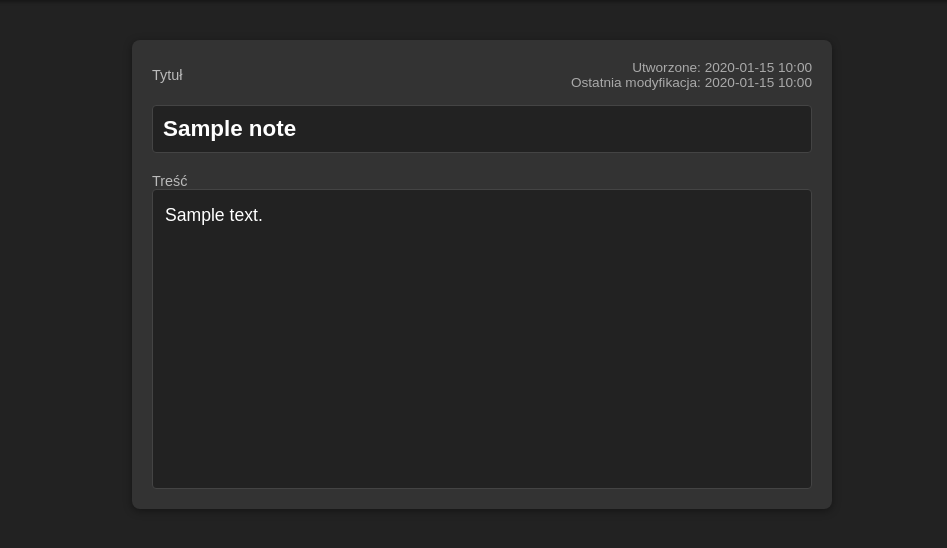
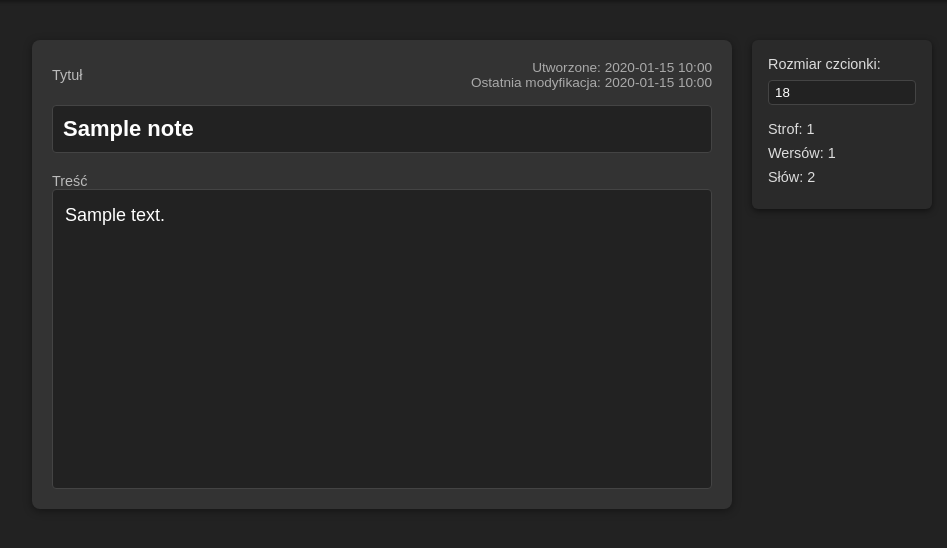
Before and after one commit to dopeman27/NotRapnik, a Flask app: page /notes/1 in a window 1280 px wide. Shown: the part 70-618 px from the top of the page, without its empty margins (158-1105 px from the left). Run offline with Flask 3, Linux system fonts and the light colour scheme; a user stored in the database is signed in; tables that the repository leaves empty hold one stand-in row (values such as "Sample post").

Commit message:
added new features to note-site, counters and font changer

```diff
--- a/static/style.css
+++ b/static/style.css
@@ -1,4 +1,3 @@
-
 *, *::before, *::after {
   box-sizing: border-box;
 }
@@ -268,8 +267,7 @@ body {
 }
 
 .note-container {
-  max-width: 700px;
-  margin: 40px auto;
+  width: 700px;
   padding: 20px;
   background: #333;
   border-radius: 8px;
@@ -300,7 +298,7 @@ body {
   padding: 10px;
   background: #222;
   color: #fff;
-  font-size: 1.4rem;
+  font-size: 1.6rem;
   border: 1px solid #444;
   border-radius: 4px;
   margin-bottom: 20px;
@@ -323,7 +321,7 @@ body {
   padding: 12px;
   background: #222;
   color: #fff;
-  font-size: 1.1rem;
+  font-size: 1.15rem;
   line-height: 1.5;
   border: 1px solid #444;
   border-radius: 4px;
@@ -332,3 +330,41 @@ body {
   overflow-wrap: break-word;
   cursor: text;
 }
+
+.note-page {
+  display: flex;
+  justify-content: center;
+  align-items: flex-start;
+  gap: 20px;
+  margin: 40px auto;
+  padding: 0 20px;
+}
+
+.note-sidebar {
+  flex: 0 0 180px;
+  background: #2a2a2a;
+  padding: 16px;
+  border-radius: 6px;
+  color: #ddd;
+  font-size: 0.9rem;
+  box-shadow: 0 2px 6px rgba(0,0,0,0.5);
+}
+
+.note-sidebar label {
+  display: block;
+  margin-bottom: 8px;
+}
+
+.note-sidebar input[type="number"] {
+  width: 100%;
+  padding: 4px 6px;
+  border: 1px solid #444;
+  border-radius: 4px;
+  background: #222;
+  color: #fff;
+  margin-bottom: 16px;
+}
+
+.note-sidebar .counters div {
+  margin-bottom: 8px;
+}
--- a/templates/view_note.html
+++ b/templates/view_note.html
@@ -1,6 +1,7 @@
+{% extends 'base.html' %}
 
-{% extends 'base.html' %}
 {% block content %}
+<div class="note-page">
   <div class="note-container">
     <div class="note-header">
       <span class="note-label">Tytuł</span>
@@ -16,37 +17,64 @@
       </div>
     </div>
 
-    <h1 contenteditable id="note-title" class="note-title">{{ note.title }}</h1>
+    <h1 id="note-title" class="note-title" contenteditable>{{ note.title }}</h1>
 
     <div class="note-body-wrapper">
       <span class="note-label">Treść</span>
-      <div contenteditable id="note-body" class="note-body">{{ note.body }}</div>
+      <div id="note-body" class="note-body" contenteditable>{{ note.body }}</div>
     </div>
   </div>
 
+  <aside class="note-sidebar">
+    <label for="font-size">Rozmiar czcionki:</label>
+    <input id="font-size" type="number" min="12" max="48" step="1" value="18">
+
+    <div class="counters">
+      <div>Strof:  <span id="count-stanzas">0</span></div>
+      <div>Wersów: <span id="count-lines">0</span></div>
+      <div>Słów:   <span id="count-words">0</span></div>
+    </div>
+  </aside>
+</div>
+
 <script>
-    function debounce(fn, delay) {
-      let t;
-      return (...args) => {
-        clearTimeout(t);
-        t = setTimeout(() => fn(...args), delay);
-      };
-    }
+  function debounce(fn, d){let t;return(...a)=>{clearTimeout(t);t=setTimeout(()=>fn(...a),d);}};
+
+  const body   = document.getElementById('note-body');
+  const title  = document.getElementById('note-title');
+  const sizeIn = document.getElementById('font-size');
+  const sSpan  = id => document.getElementById(id);
+  const stanzas = sSpan('count-stanzas');
+  const lines   = sSpan('count-lines');
+  const words   = sSpan('count-words');
 
   const save = debounce(() => {
     fetch('/api/notes/{{ note.id }}', {
       method: 'PATCH',
-        headers: {'Content-Type': 'application/json'},
-        body: JSON.stringify({
-          title: document.getElementById('note-title').innerText,
-          body: document.getElementById('note-body').innerText
-        })
+      headers: { 'Content-Type': 'application/json' },
+      body: JSON.stringify({ title: title.innerText, body: body.innerText })
     });
   }, 500);
 
-    document.getElementById('note-title')
-            .addEventListener('input', save);
-    document.getElementById('note-body')
-            .addEventListener('input', save);
+  title.addEventListener('input', save);
+  body .addEventListener('input', () => { save(); counts(); });
+
+  sizeIn.addEventListener('input', () => {
+    body.style.fontSize  = sizeIn.value + 'px';
+    title.style.fontSize = (+sizeIn.value + 4) + 'px';
+  });
+
+  function counts(){
+    const txt = body.innerText.trim();
+    stanzas.textContent = txt ? txt.split(/\n\s*\n/).length : 0;
+    lines  .textContent = txt ? txt.split(/\n/).length       : 0;
+    words  .textContent = txt ? txt.split(/\s+/).filter(w=>w).length : 0;
+  }
+
+  document.addEventListener('DOMContentLoaded', () => {
+    body.style.fontSize  = sizeIn.value + 'px';
+    title.style.fontSize = (+sizeIn.value + 4) + 'px';
+    counts();
+  });
 </script>
 {% endblock %}
```
Also changed, not shown: templates/notes.html (deleted, +0 -7 lines), app.db. Lines whose indentation alone changed are shown as unchanged.
